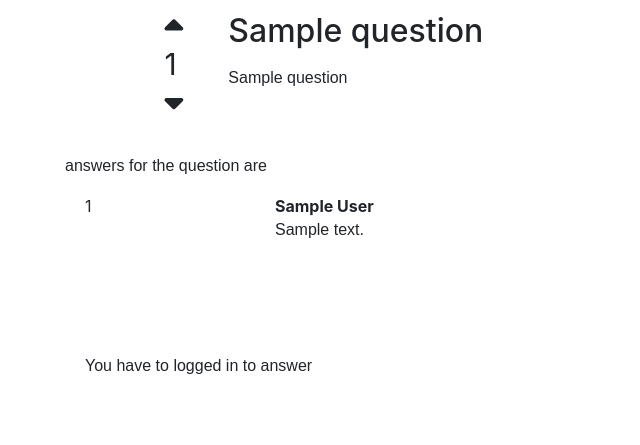
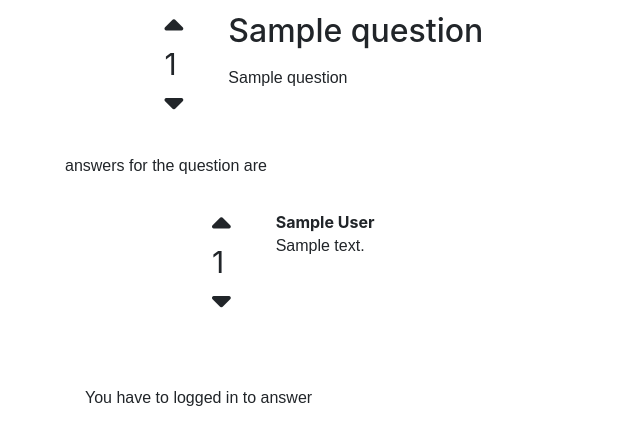
Before and after one commit to ravinduf/Forum, a Django app: page /question/1 in a window 1280 px wide. Shown: the part 140-585 px from the top of the page, without its empty margins (0-640 px from the left). Run offline with Django 3.2, Linux system fonts and the light colour scheme; tables that the repository leaves empty hold one stand-in row (values such as "Sample post"); some libraries are stand-ins or nearby versions; some web fonts are replaced.

Commit message:
added answerVotes model

```diff
--- a/forum/admin.py
+++ b/forum/admin.py
@@ -5,3 +5,4 @@ from .models import *
 admin.site.register(Question)
 admin.site.register(answer)
 admin.site.register(Votes)
+admin.site.register(answerVotes)
--- a/forum/models.py
+++ b/forum/models.py
@@ -42,3 +42,11 @@ class Votes(models.Model):
 
     def __str__(self):
         return self.voter
+
+class answerVotes(models.Model):
+    answer = models.ForeignKey('forum.answer', on_delete = models.CASCADE, related_name = 'votes_answer')
+    voter = models.CharField(max_length = 50)
+    status = models.BooleanField(null = True, blank = True)
+
+    def __str__(self):
+        return self.voter
--- a/forum/templates/forum/question_page.html
+++ b/forum/templates/forum/question_page.html
@@ -51,11 +51,15 @@
 
 
     {% for answer in question.answer.all %}
-        <div class="container">
+        <div class="container p-3">
             <div class="row">
 
-                <div class="col-2" >
-                    {{ answer.votes_count}}<br>
+                <div class="col-2" id="votes_col_div">
+                    <div id="votes_div">
+                        <span class="fas fa-caret-up"></span><br>
+                            {{ answer.votes_count}}<br>
+                        <span class="fas fa-caret-down"></span>
+                    </div>
                 </div>
 
                 <div class="col-8">
```
Also changed, not shown: forum/migrations/0003_auto_20200422_1024.py (added).
